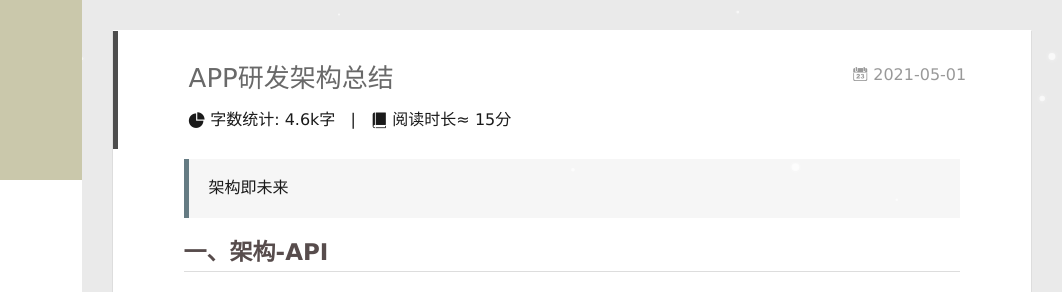
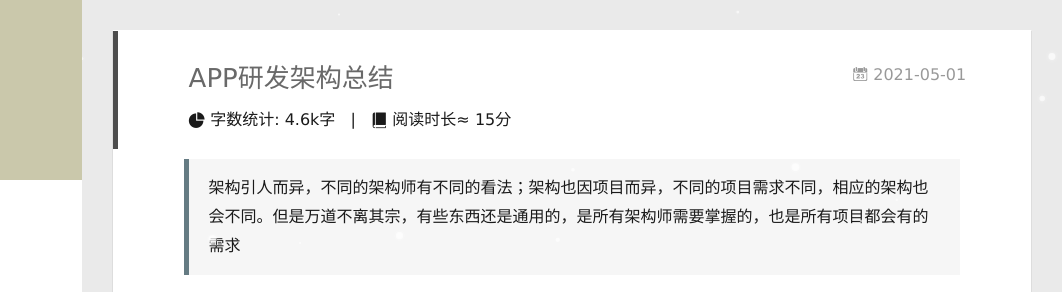
Before and after one commit to ruixiaoguo/Grx.GitHub.io, a plain HTML site: page 2021/05/01/APP研发的一些经验总结/index.html in a window 1280 px wide. Shown: the top 292 px of the page, 218-1280 px from the left. Drawn offline with Linux system fonts and the light colour scheme; some packages are replaced by stand-ins of ours; files that its build step writes are made by us from their sources; no server answers; a script that the page names is missing; files whose address does not match are found by name.

Commit message:
Site updated: 2021-12-23 13:57:09

```diff
--- a/2021/05/01/APP研发的一些经验总结/index.html
+++ b/2021/05/01/APP研发的一些经验总结/index.html
@@ -10,15 +10,15 @@
   <meta name="generator" content="hexo-theme-yilia-plus">
   <meta name="viewport" content="width=device-width, initial-scale=1, maximum-scale=1">
 
-  <meta name="description" content="架构即未来">
+  <meta name="description" content="架构引人而异，不同的架构师有不同的看法；架构也因项目而异，不同的项目需求不同，相应的架构也会不同。但是万道不离其宗，有些东西还是通用的，是所有架构师需要掌握的，也是所有项目都会有的需求">
 <meta property="og:type" content="article">
 <meta property="og:title" content="APP研发架构总结">
 <meta property="og:url" content="https://ruixiaoguo.github.io/Grx.github.io/2021/05/01/APP%E7%A0%94%E5%8F%91%E7%9A%84%E4%B8%80%E4%BA%9B%E7%BB%8F%E9%AA%8C%E6%80%BB%E7%BB%93/index.html">
 <meta property="og:site_name" content="Grx博客">
-<meta property="og:description" content="架构即未来">
+<meta property="og:description" content="架构引人而异，不同的架构师有不同的看法；架构也因项目而异，不同的项目需求不同，相应的架构也会不同。但是万道不离其宗，有些东西还是通用的，是所有架构师需要掌握的，也是所有项目都会有的需求">
 <meta property="og:locale">
 <meta property="article:published_time" content="2021-05-01T11:18:21.000Z">
-<meta property="article:modified_time" content="2021-12-21T05:13:38.160Z">
+<meta property="article:modified_time" content="2021-12-23T05:54:53.485Z">
 <meta property="article:author" content="Grx">
 <meta property="article:tag" content="life">
 <meta name="twitter:card" content="summary">
@@ -236,7 +236,7 @@
   <div class="article-entry" itemprop="articleBody">
 
     <blockquote>
-<p>架构即未来</p>
+<p>架构引人而异，不同的架构师有不同的看法；架构也因项目而异，不同的项目需求不同，相应的架构也会不同。但是万道不离其宗，有些东西还是通用的，是所有架构师需要掌握的，也是所有项目都会有的需求</p>
 </blockquote>
 <span id="more"></span>
 <h2 id="一、架构-API"><a href="#一、架构-API" class="headerlink" title="一、架构-API"></a>一、架构-API</h2><h4 id="1-制定安全机制"><a href="#1-制定安全机制" class="headerlink" title="1.制定安全机制"></a>1.制定安全机制</h4><p>设计API第⼀个需要考虑的是API的安全机制。我负责的上⼀个项⽬，因为API的安全问题，就被⼈攻击了两次。之后经过分析，主要存在两个漏洞：</p>
```
Also changed, not shown: 2014/05/01/Hexo搭建/index.html (+2 -1 lines), index.html (+1 -1 lines).
